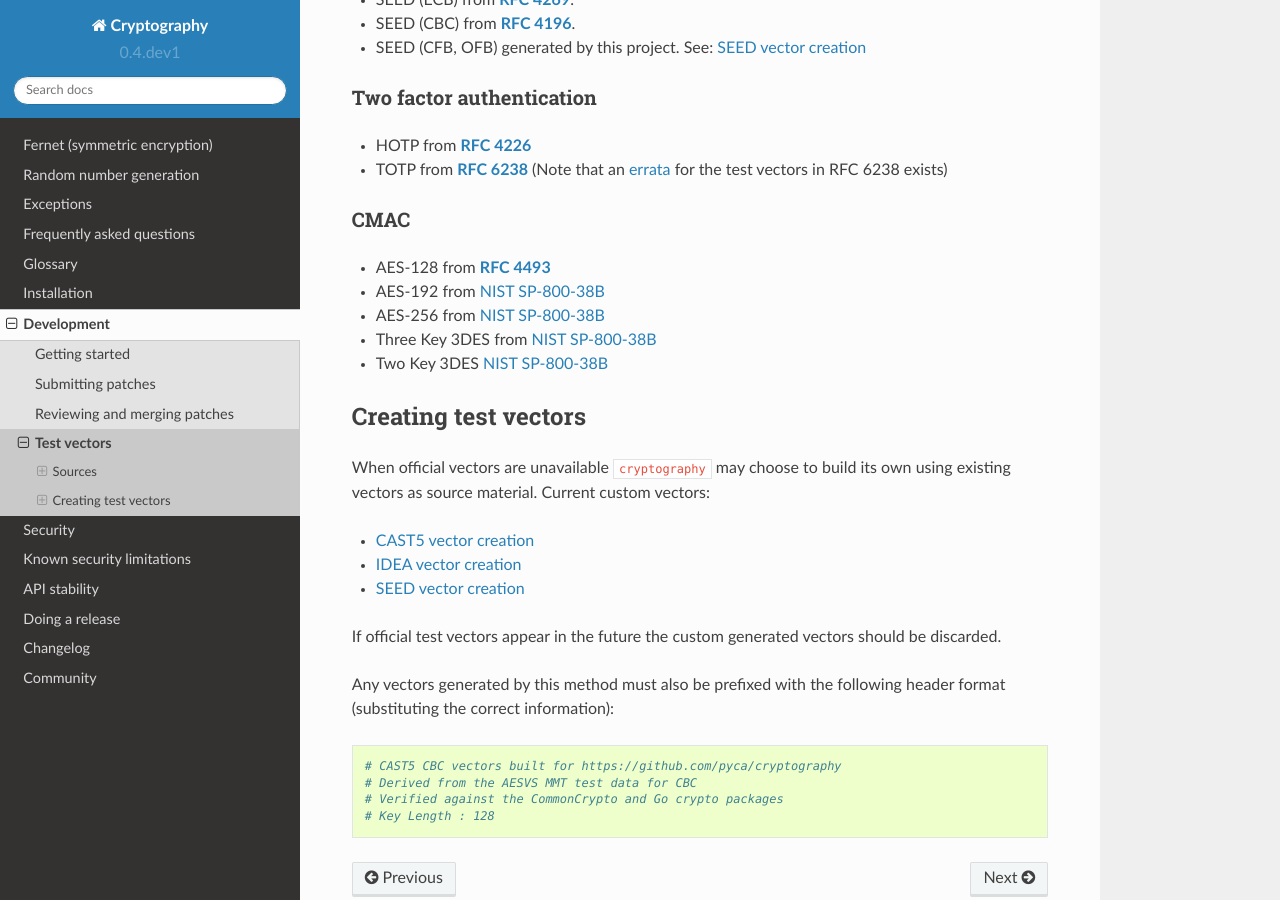
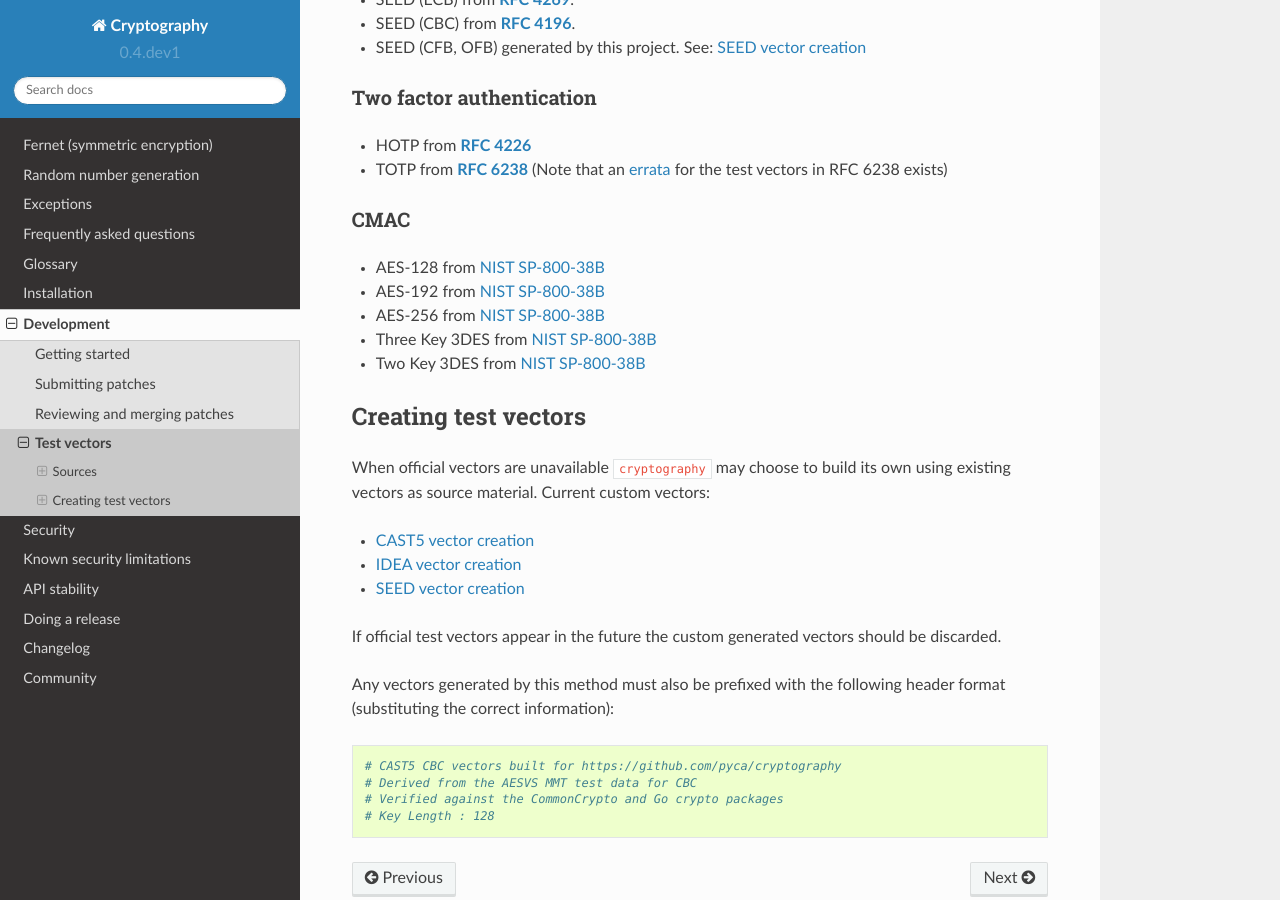
Before and after one commit to WebKing0121/cryptography, a Sphinx documentation site: the page built from docs/development/test-vectors.rst, in a window 1280 px wide and 900 px high, scrolled down 1682 px. Built offline with Sphinx 7.4.7 and the Read the Docs theme 2.0.0, drawn with Linux system fonts in a browser that asks for light colours; pages that are not in the unit, such as notebooks, are missing from menus.

Commit message:
Fixed wrong vectors

```diff
--- a/docs/development/test-vectors.rst
+++ b/docs/development/test-vectors.rst
@@ -92,11 +92,11 @@ Two factor authentication
 CMAC
 ~~~~
 
-* AES-128 from :rfc:`4493`
+* AES-128 from `NIST SP-800-38B`_
 * AES-192 from `NIST SP-800-38B`_
 * AES-256 from `NIST SP-800-38B`_
 * Three Key 3DES from `NIST SP-800-38B`_
-* Two Key 3DES `NIST SP-800-38B`_
+* Two Key 3DES from `NIST SP-800-38B`_
 
 Creating test vectors
 ---------------------
@@ -147,4 +147,4 @@ header format (substituting the correct information):
 .. _`NESSIE IDEA vectors`: https://www.cosic.esat.kuleuven.be/nessie/testvectors/bc/idea/Idea-128-64.verified.test-vectors
 .. _`NESSIE`: https://en.wikipedia.org/wiki/NESSIE
 .. _`Ed25519 website`: http://ed25519.cr.yp.to/software.html
-.. _`NIST SP-800-38B`: http://csrc.nist.gov/publications/nistpubs/800-38B/SP_800-38B.pdf
+.. _`NIST SP-800-38B`: http://csrc.nist.gov/publications/nistpubs/800-38B/Updated_CMAC_Examples.pdf
```
Also changed, not shown: 3 other files.
